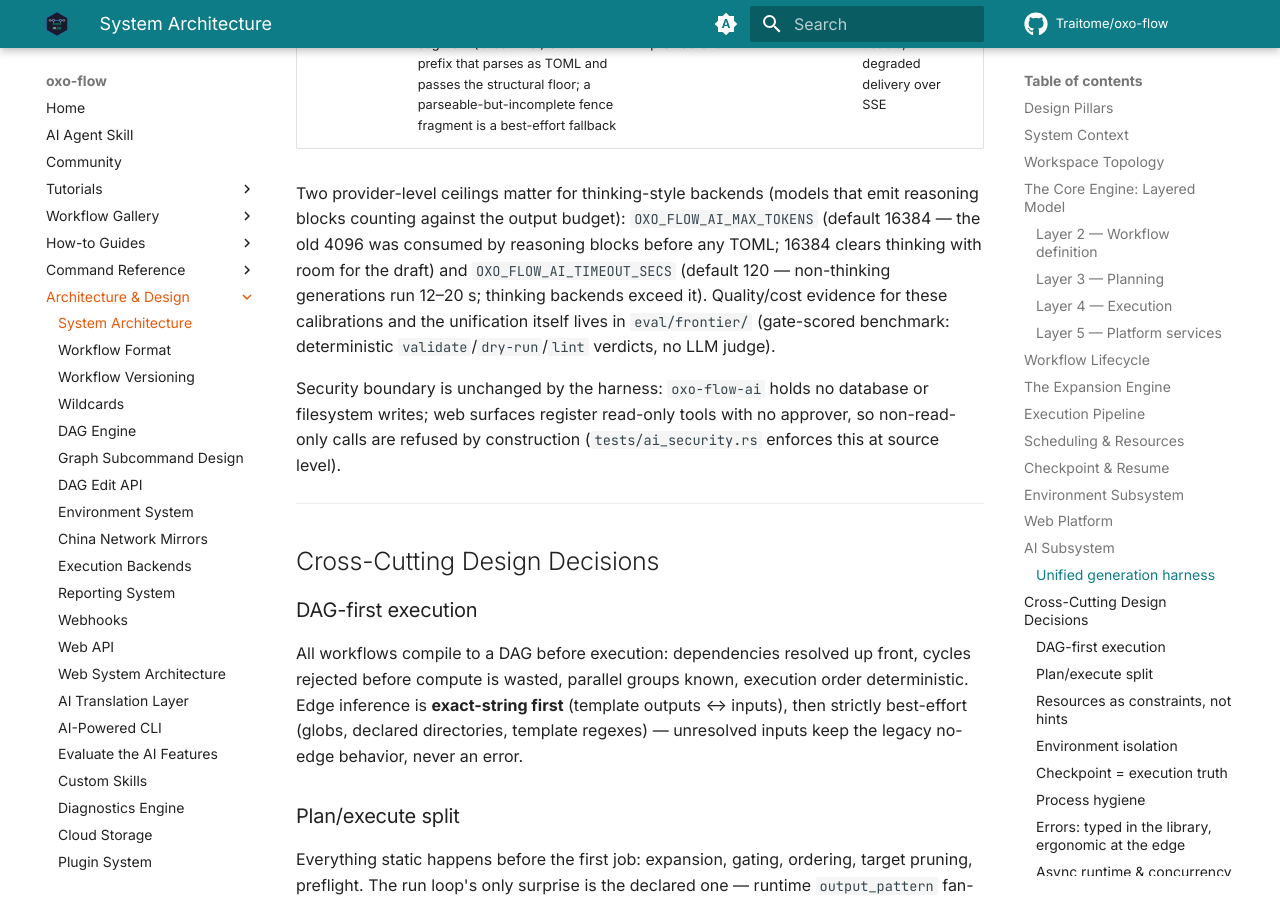
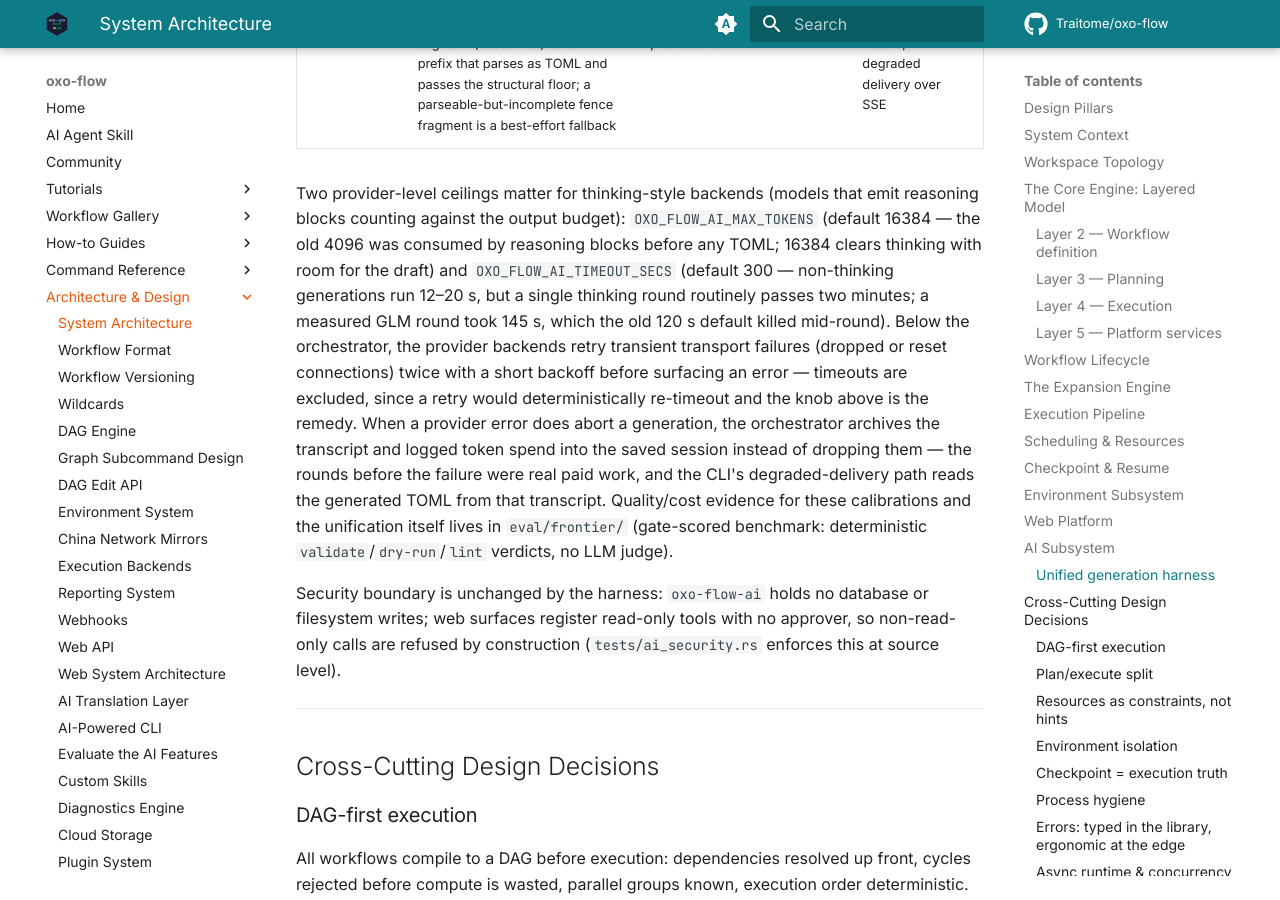
Before and after one commit to Traitome/oxo-flow, an MkDocs documentation site: the page built from docs/guide/src/reference/architecture.md, in a window 1280 px wide and 900 px high, scrolled down 18273 px. Built offline with MkDocs 1.6.1 and Material for MkDocs 9.7.7, drawn with Linux system fonts in a browser that asks for light colours; comment, search, counter and statistics services are not loaded; the version menu is left out.

Commit message:
docs: document transport retry, the 300s ceiling, and provider-error archival
The AI-subsystem ceilings paragraph now states the 300s request-timeout
default with the measurement behind it, documents the transport-retry
carve-out below the orchestrator, and records that a provider error
aborting a generation archives the transcript and token spend into the
saved session (the degraded-delivery path reads from it).

```diff
--- a/docs/guide/src/reference/architecture.md
+++ b/docs/guide/src/reference/architecture.md
@@ -598,9 +598,19 @@ that emit reasoning blocks counting against the output budget):
 `OXO_FLOW_AI_MAX_TOKENS` (default 16384 — the old 4096 was consumed by
 reasoning blocks before any TOML; 16384 clears thinking with room for the
 draft) and
-`OXO_FLOW_AI_TIMEOUT_SECS` (default 120 — non-thinking generations run
-12–20 s; thinking backends exceed it). Quality/cost evidence for these
-calibrations and the unification itself lives in `eval/frontier/`
+`OXO_FLOW_AI_TIMEOUT_SECS` (default 300 — non-thinking generations run
+12–20 s, but a single thinking round routinely passes two minutes; a
+measured GLM round took 145 s, which the old 120 s default killed
+mid-round). Below the orchestrator, the
+provider backends retry transient transport failures (dropped or
+reset connections) twice with a short backoff before surfacing an
+error — timeouts are excluded, since a retry would deterministically
+re-timeout and the knob above is the remedy. When a provider error does
+abort a generation, the orchestrator archives the transcript and logged
+token spend into the saved session instead of dropping them — the
+rounds before the failure were real paid work, and the CLI's
+degraded-delivery path reads the generated TOML from that transcript. Quality/cost evidence for
+these calibrations and the unification itself lives in `eval/frontier/`
 (gate-scored benchmark: deterministic `validate`/`dry-run`/`lint`
 verdicts, no LLM judge).
 
```
